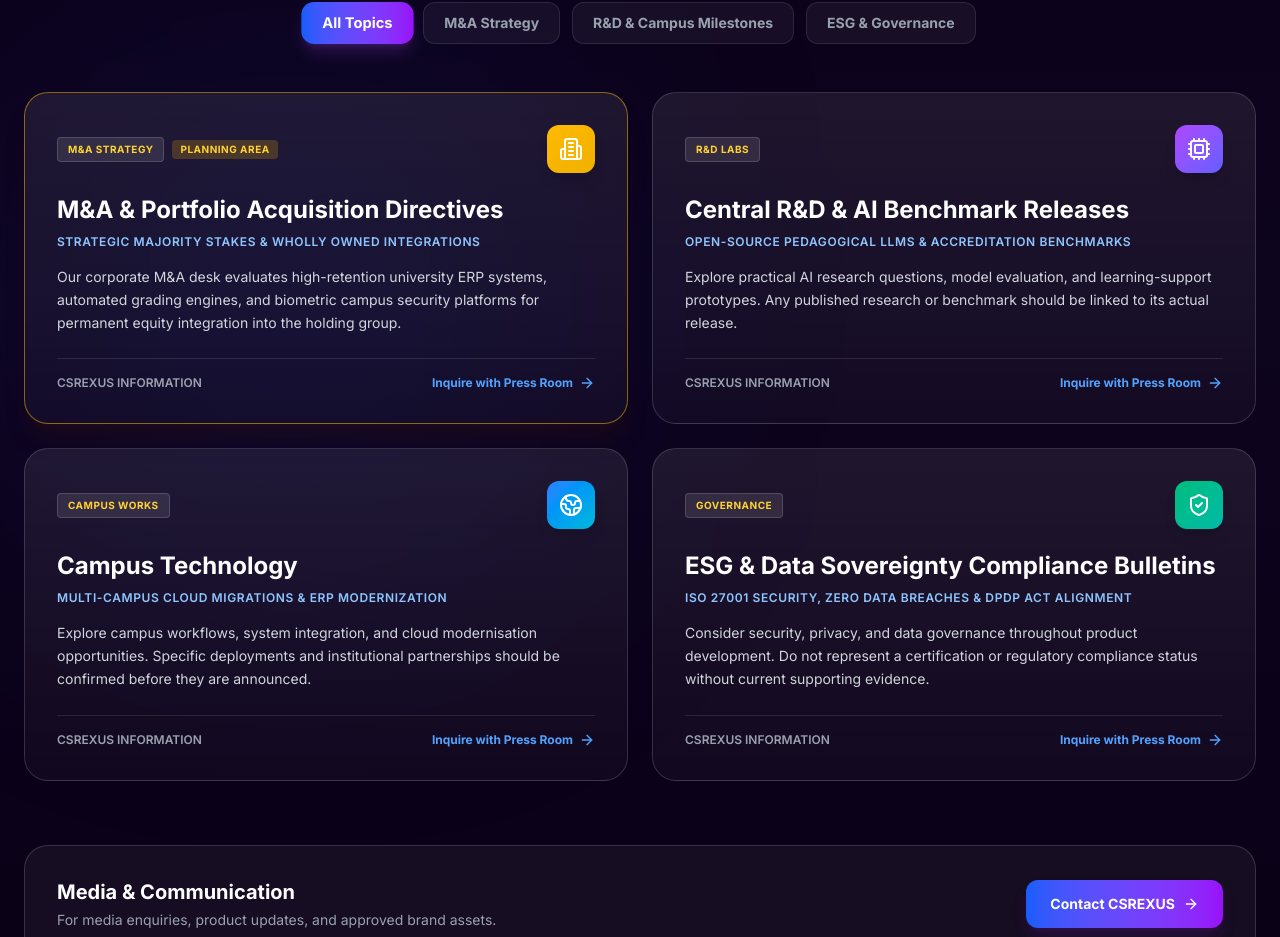
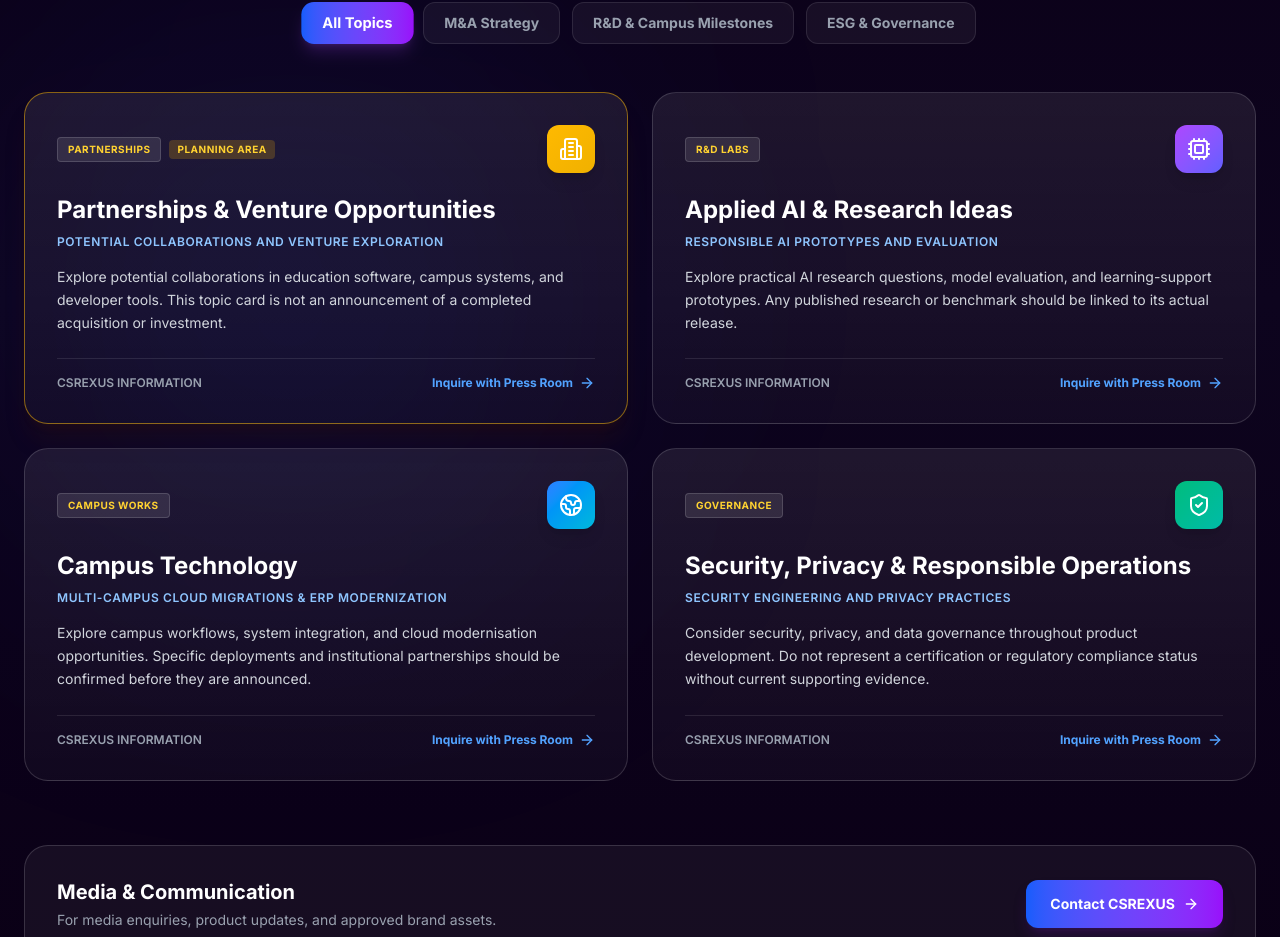
Before and after one commit to CSrajput-ux/CSrexus, a React (Vite) app: page / in a window 1280 px wide. Shown: the part 10020-10957 px from the top of the page. Built offline with nearby package versions, Linux system fonts and the light colour scheme.

Commit message:
content: remove remaining unsupported operating and governance claims

```diff
--- a/src/app/components/GroupNewsroom.tsx
+++ b/src/app/components/GroupNewsroom.tsx
@@ -17,21 +17,21 @@ interface PressDirective {
 const pressDirectives: PressDirective[] = [
   {
     id: 'directive-1',
-    title: 'M&A & Portfolio Acquisition Directives',
+    title: 'Partnerships & Venture Opportunities',
     category: 'acquisitions',
-    categoryLabel: 'M&A STRATEGY',
-    mandate: 'Strategic Majority Stakes & Wholly Owned Integrations',
-    summary: 'Our corporate M&A desk evaluates high-retention university ERP systems, automated grading engines, and biometric campus security platforms for permanent equity integration into the holding group.',
+    categoryLabel: 'PARTNERSHIPS',
+    mandate: 'Potential collaborations and venture exploration',
+    summary: 'Explore potential collaborations in education software, campus systems, and developer tools. This topic card is not an announcement of a completed acquisition or investment.',
     icon: Building2,
     gradient: 'from-amber-400 to-yellow-500',
     highlight: true,
   },
   {
     id: 'directive-2',
-    title: 'Central R&D & AI Benchmark Releases',
+    title: 'Applied AI & Research Ideas',
     category: 'product',
     categoryLabel: 'R&D LABS',
-    mandate: 'Open-Source Pedagogical LLMs & Accreditation Benchmarks',
+    mandate: 'Responsible AI prototypes and evaluation',
     summary: 'Explore practical AI research questions, model evaluation, and learning-support prototypes. Any published research or benchmark should be linked to its actual release.',
     icon: Cpu,
     gradient: 'from-purple-500 to-indigo-500',
@@ -48,10 +48,10 @@ const pressDirectives: PressDirective[] = [
   },
   {
     id: 'directive-4',
-    title: 'ESG & Data Sovereignty Compliance Bulletins',
+    title: 'Security, Privacy & Responsible Operations',
     category: 'governance',
     categoryLabel: 'GOVERNANCE',
-    mandate: 'ISO 27001 Security, Zero Data Breaches & DPDP Act Alignment',
+    mandate: 'Security engineering and privacy practices',
     summary: 'Consider security, privacy, and data governance throughout product development. Do not represent a certification or regulatory compliance status without current supporting evidence.',
     icon: ShieldCheck,
     gradient: 'from-emerald-500 to-teal-500',
```
